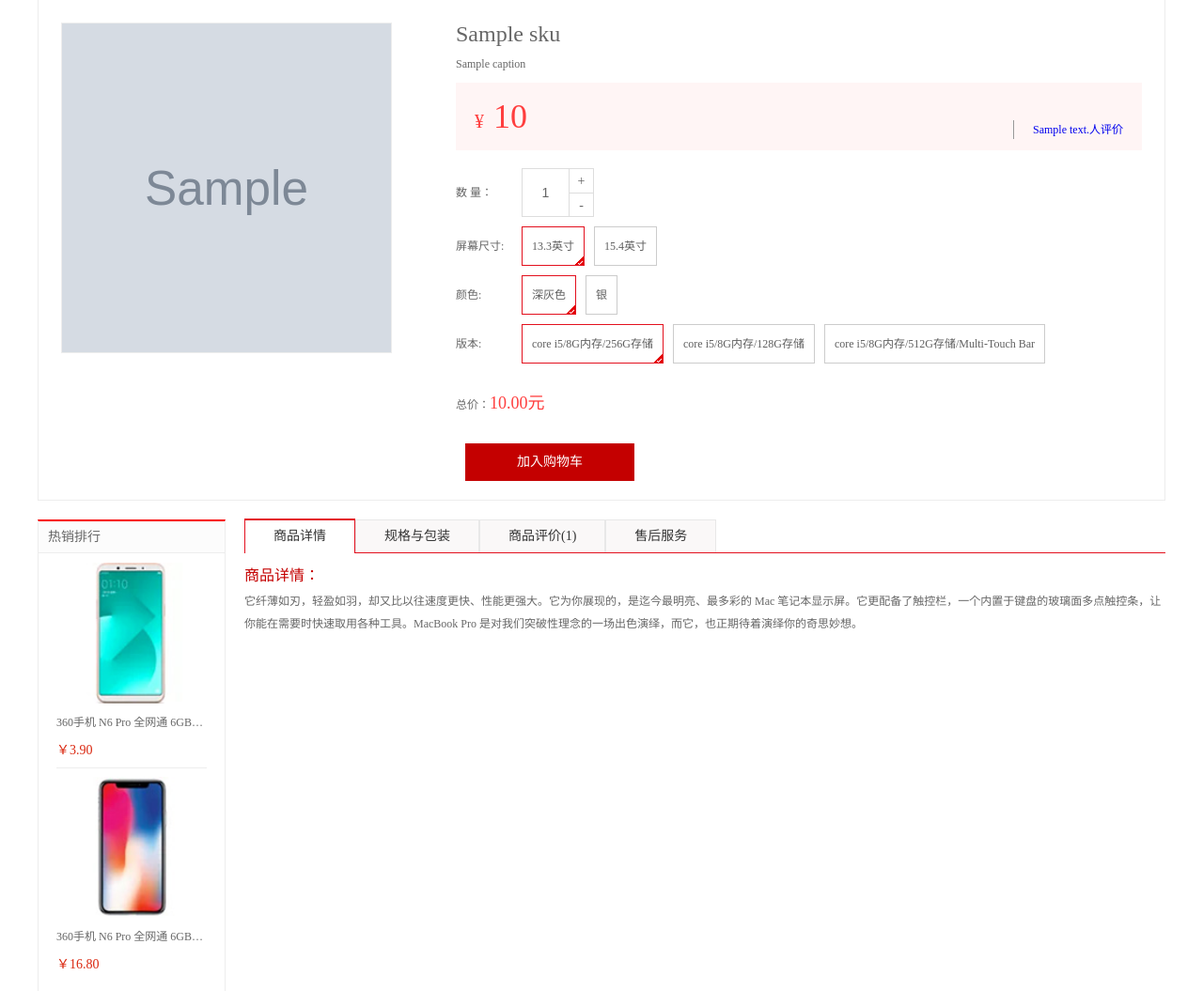
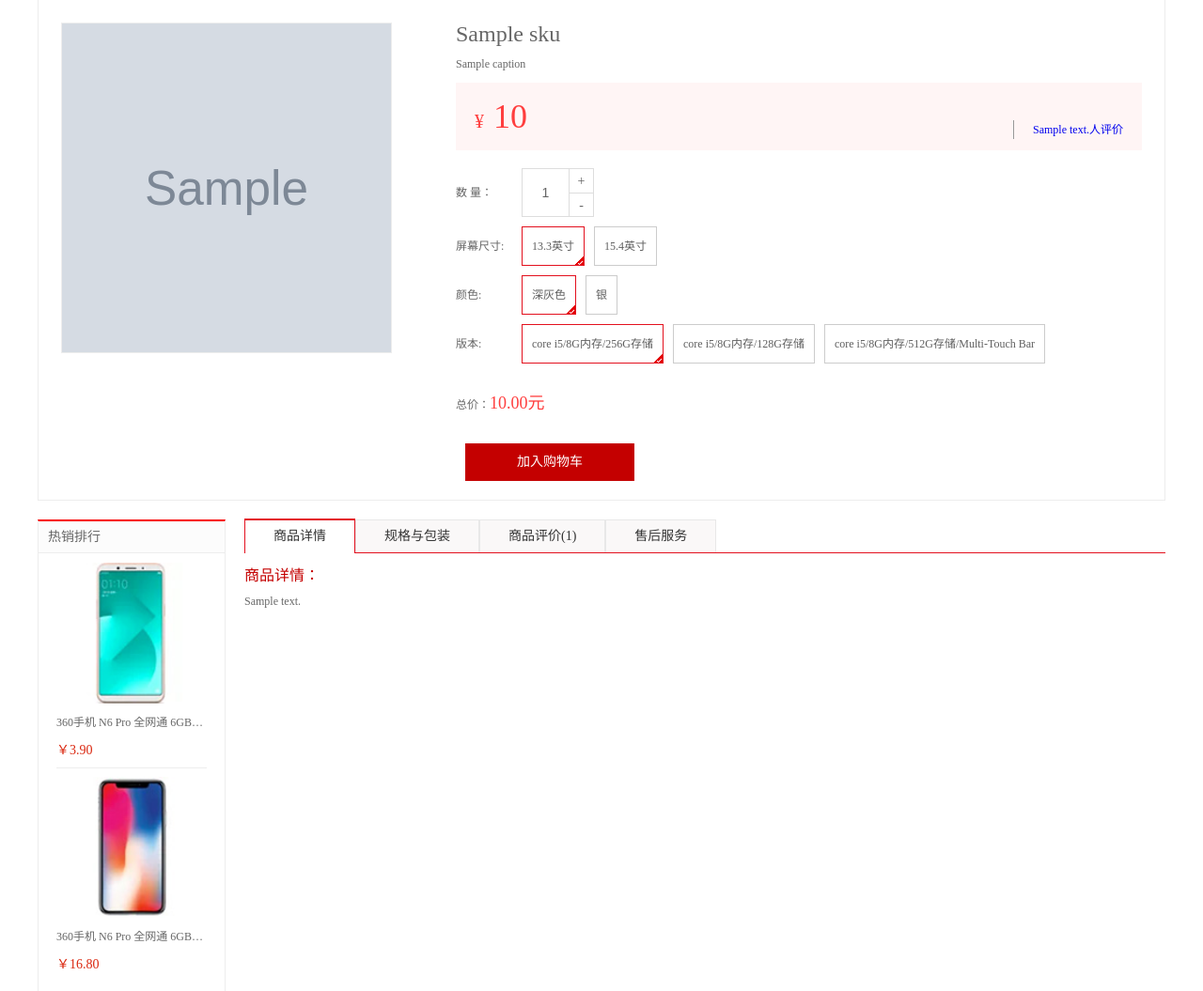
Before and after one commit to dingliu0508/aa, a Python web app: template meiduo_mall/meiduo_mall/templates/detail.html in a window 1280 px wide. Shown: the part 217-1272 px from the top of the page at 94% size. Run offline with Jinja, Linux system fonts and the light colour scheme; the template is opened without the code that fills it: most values are stand-ins (such as "Sample title", 1, 10 or a date in 2020); grey boxes marked "Sample" are stand-in pictures.

Commit message:
商品详情,规格包装,售后服务

```diff
--- a/meiduo_mall/meiduo_mall/templates/detail.html
+++ b/meiduo_mall/meiduo_mall/templates/detail.html
@@ -185,13 +185,13 @@
             <div class="tab_content current" v-show="tab_content['detail']">
 				<dl>
 					<dt>商品详情：</dt>
-					<dd>它纤薄如刃，轻盈如羽，却又比以往速度更快、性能更强大。它为你展现的，是迄今最明亮、最多彩的 Mac 笔记本显示屏。它更配备了触控栏，一个内置于键盘的玻璃面多点触控条，让你能在需要时快速取用各种工具。MacBook Pro 是对我们突破性理念的一场出色演绎，而它，也正期待着演绎你的奇思妙想。 </dd>
+					<dd>{{ sku.spu.desc_detail | safe }}</dd>
 				</dl>
 			</div>
             <div class="tab_content current" v-show="tab_content['pack']">
 				<dl>
 					<dt>规格与包装：</dt>
-					<dd>它纤薄如刃，轻盈如羽，却又比以往速度更快、性能更强大。它为你展现的，是迄今最明亮、最多彩的 Mac 笔记本显示屏。它更配备了触控栏，一个内置于键盘的玻璃面多点触控条，让你能在需要时快速取用各种工具。MacBook Pro 是对我们突破性理念的一场出色演绎，而它，也正期待着演绎你的奇思妙想。 </dd>
+					<dd>{{ sku.spu.desc_pack | safe }}</dd>
 				</dl>
 			</div>
             <div class="tab_content current" v-show="tab_content['comment']">
@@ -211,7 +211,7 @@
             <div class="tab_content current" v-show="tab_content['service']">
 				<dl>
 					<dt>售后服务：</dt>
-					<dd>它纤薄如刃，轻盈如羽，却又比以往速度更快、性能更强大。它为你展现的，是迄今最明亮、最多彩的 Mac 笔记本显示屏。它更配备了触控栏，一个内置于键盘的玻璃面多点触控条，让你能在需要时快速取用各种工具。MacBook Pro 是对我们突破性理念的一场出色演绎，而它，也正期待着演绎你的奇思妙想。 </dd>
+					<dd>{{ sku.spu.desc_service | safe }} </dd>
 				</dl>
 			</div>
 		</div>
```
